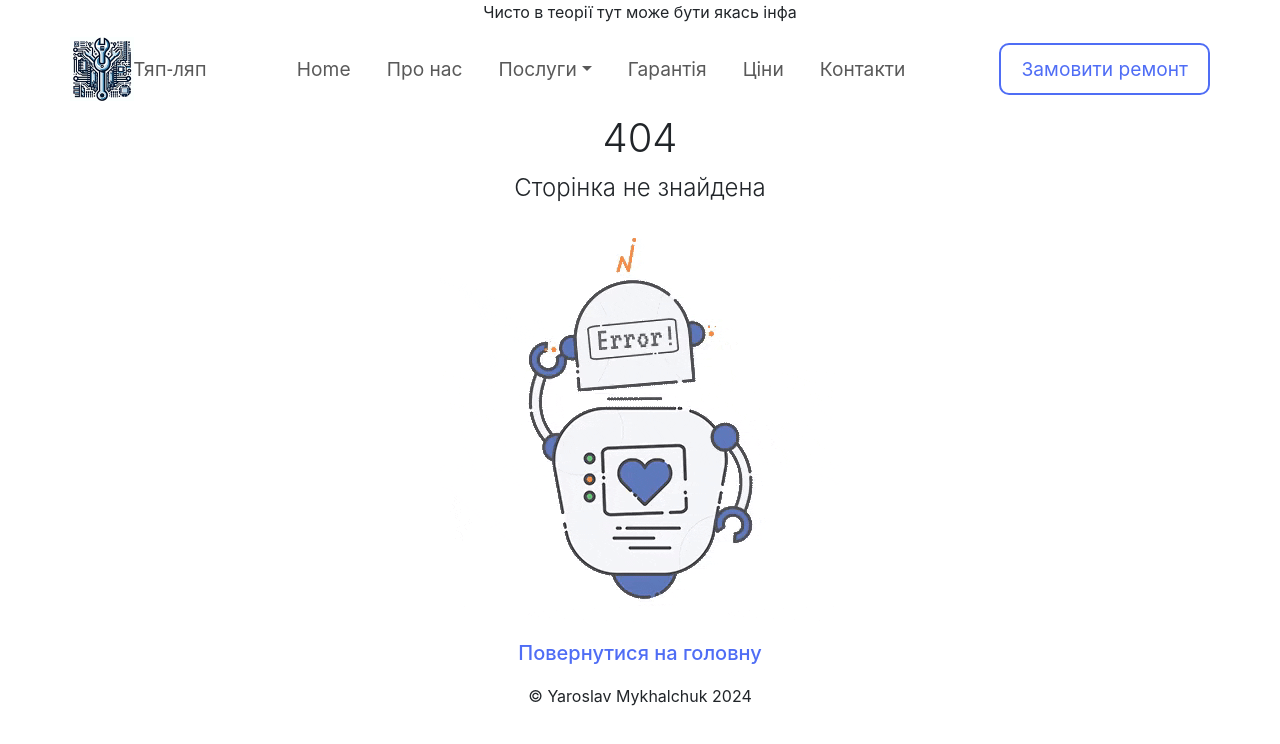
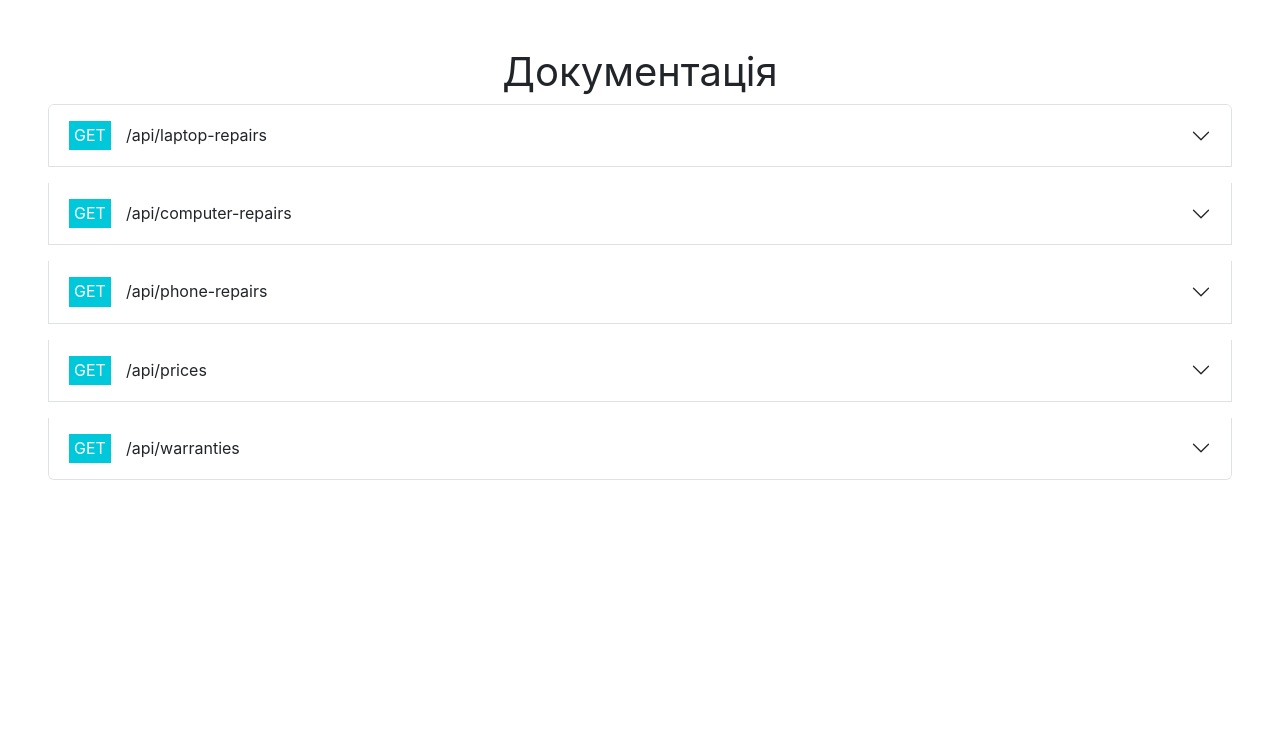
Before and after one commit to YaroslavMykhalchuk/computer-repair-react-app, a React (Create React App) app: page /docs in a window 1280 px wide. Before the commit this address had no page. Shown: the top 744 px of the page. Built offline with nearby package versions, Linux system fonts and the light colour scheme.

Commit message:
contact and docs page

```diff
--- /dev/null
+++ b/src/components/accordionDocs/AccordionDocs.js
@@ -0,0 +1,11 @@
+import React from "react";
+
+const AccordionDocs = ({children}) => {
+    return (
+        <div className="accordion" id="accordionExample">
+            {children}
+        </div>
+    )
+}
+
+export default AccordionDocs;
--- /dev/null
+++ b/src/components/accordionItemDocs/AccordionItemDocs.js
@@ -0,0 +1,54 @@
+import React from 'react';
+
+import './AccordionItemDocs.scss';
+
+const sanitizeTitleForId = (title) => {
+    return title.replace(/[^a-zA-Z0-9-_]/g, '-');
+};
+
+const getRequestTypeClassName = (requestType) => {
+    switch (requestType) {
+        case 'GET':
+        return 'bg-get';
+        case 'POST':
+        return 'bg-post';
+        default:
+        return '';
+    }
+};
+
+const AccordionItemDocs = ({ requestType, title, children }) => {
+    const sanitizedTitle = sanitizeTitleForId(title);
+    const targetId = `accordion-body-${sanitizedTitle}`;
+    const requestTypeClass = getRequestTypeClassName(requestType);
+
+    return (
+        <div className="accordion-item mb-3">
+            <h2 className="accordion-header" id={`heading-${sanitizedTitle}`}>
+                <button
+                    className="accordion-button collapsed"
+                    type="button"
+                    data-bs-toggle="collapse"
+                    data-bs-target={`#${targetId}`}
+                    aria-expanded="false"
+                    aria-controls={targetId}
+                >
+                    <span className={`${requestTypeClass}`}>{requestType}</span>
+                    {title}
+                </button>
+            </h2>
+            <div
+                id={targetId}
+                className="accordion-collapse collapse"
+                aria-labelledby={`heading-${sanitizedTitle}`}
+                data-bs-parent="#accordionExample"
+            >
+                <div className="accordion-body px-2">
+                    {children}
+                </div>
+            </div>
+        </div>
+    );
+};
+
+export default AccordionItemDocs;
--- /dev/null
+++ b/src/components/accordionItemDocs/AccordionItemDocs.scss
@@ -0,0 +1,13 @@
+.bg-get {
+    background-color: rgba(0, 200, 219, 1);
+    color: white;
+    padding: 5px;
+    margin-right: 15px;
+}
+
+.bg-post {
+    background-color: rgba(28,184,65,1);
+    color: white;
+    padding: 5px;
+    margin-right: 15px;
+}
--- a/src/components/app/App.js
+++ b/src/components/app/App.js
@@ -11,6 +11,7 @@ import Price from '../pages/price/Price';
 import Contact from '../pages/contact/Contact';
 import ComputerRepair from '../pages/computerRepair/ComputerRepair';
 import PhoneRepair from '../pages/phoneRepair/PhoneRepair';
+import Docs from '../pages/docs/Docs';
 import Error from '../pages/error/Error';
 
 function App() {
@@ -29,6 +30,7 @@ function App() {
             <Route path="contacts" element={<Contact/>} />
             <Route path="*" element={<Error code="404" message="Сторінка не знайдена"/>} />
           </Route>
+          <Route path="docs" element={<Docs/>}/>
         </Routes>
       </BrowserRouter>
     </div>
--- a/src/components/pages/contact/Contact.js
+++ b/src/components/pages/contact/Contact.js
@@ -1,9 +1,55 @@
 import React from "react";
+
+import Button from "../../button/Button";
+
+import "./Contact.scss";
 
 export default function Contact() {
     return (
-        <div>
-            Контакти
+        <div className="contact">
+            <h1>Контакти</h1>
+
+            <div className="row contact-info">
+                <div className="col-12 col-md-6 mb-3">
+                    <i className="fas fa-mobile-alt fa-4x mb-3 ms-3"></i>
+                    <h2 className="fs-2 mb-4 fw-normal">Зателефонуйте нам</h2>
+                    <div className="telephone-numbers fs-4">
+                        <h3 className="fw-normal">+38 096 123 45 67</h3>
+                        <h3 className="fw-normal">+38 096 123 45 67</h3>
+                    </div>
+                </div>
+                <div className="col-12 col-md-6 mb-3">
+                    <i className="fas fa-map-marker-alt fa-4x mb-3 ms-3"></i>
+                    <h2 className="fs-2 mb-4 fw-normal">Адреса</h2>
+                    <h3 className="fw-normal">м. Київ</h3>
+                    <p className="fs-5 fw-normal">вул. Михайла Грушевського 5, 1 поверх, офіс 1</p>
+                </div>
+                <div className="col-12 col-md-6 mb-3">
+                    <i class="fas fa-envelope fa-4x mb-3 ms-3"></i>
+                    <h2 className="fs-2 mb-4 fw-normal">Напишіть нам</h2>
+                    <p className="fs-4 fw-normal email">tyaplyapivproduction@gmail.com</p>
+                </div>
+                <div className="col-12 col-md-6 mb-3">
+                    <i class="fas fa-clock fa-4x mb-3 ms-3"></i>
+                    <h2 className="fs-2 mb-4 fw-normal">Час роботи</h2>
+                    <p className="fs-4 fw-normal time">Пн-Пт: 9:00-18:00</p>
+                    <p className="fs-4 fw-normal time">Сб: 9:00-17:00</p>
+                </div>
+            </div>
+
+            <div className="row map-section">
+                <div className="col-12 col-md-6 mb-3 map p-3">
+                    <iframe src="https://www.google.com/maps/embed?pb=!1m18!1m12!1m3!1d10162.802902966287!2d30.5371730464949!3d50.44667487678384!2m3!1f0!2f0!3f0!3m2!1i1024!2i768!4f13.1!3m3!1m2!1s0x40d4cfad233ecb25%3A0x86b1c9363cb57bb4!2z0LLRg9C70LjRhtGPINCc0LjRhdCw0LnQu9CwINCT0YDRg9GI0LXQstGB0YzQutC-0LPQviwgNSwg0JrQuNGX0LIsIDAyMDAw!5e0!3m2!1suk!2sua!4v1710599967338!5m2!1suk!2sua" width="100%" height="450" allowfullscreen="" loading="lazy" referrerpolicy="no-referrer-when-downgrade"></iframe>
+                </div>
+                <div className="col-12 col-md-6 mb-3 p-3">
+                    <p className="fs-4 fw-light">
+                        Ми у "Тяп-ляп" завжди раді почути від вас! Незалежно від того, чи маєте ви запитання,
+                        потребуєте консультації або хочете залишити відгук про наші послуги,
+                        наша команда готова вам допомогти.
+                    </p>
+                    <Button border color="main" size="large">Замовити ремонт</Button>
+                </div>
+            </div>
         </div>
     );
 }
--- /dev/null
+++ b/src/components/pages/contact/Contact.scss
@@ -0,0 +1,37 @@
+@import "../../../style/variables.scss";
+
+.contact {
+    text-align: start;
+    padding: 0.8rem;
+    background-color: $background-color;
+
+    h1 {
+        font-weight: lighter;
+        font-size: 2.5rem;
+
+        padding: 10px;
+    }
+
+    .contact-info {
+        i, h3, .email, .time {
+            color: $main-color;
+        }
+
+        .time {
+            margin-bottom: 0;
+        }
+    }
+
+    .map-section {
+        .map {
+            iframe {
+                border-radius: 14px;
+            }
+        }
+
+        button {
+            width: 100%;
+        }
+    }
+
+}
--- /dev/null
+++ b/src/components/pages/docs/Docs.js
@@ -0,0 +1,35 @@
+import React from "react";
+
+import AccordionDocs from "../../accordionDocs/AccordionDocs";
+import AccordionItemDocs from "../../accordionItemDocs/AccordionItemDocs";
+import RenderJson from "../../renderJson/RenderJson";
+
+import {apiLaptopRepairs} from "./apiData";
+
+const Docs = () => {
+    return (
+        <div className="docs m-5">
+            <h1 className="fs-1 fw-normal">Документація</h1>
+
+            <AccordionDocs>
+                <AccordionItemDocs requestType="GET" title="/api/laptop-repairs">
+                    <RenderJson json={apiLaptopRepairs} />
+                </AccordionItemDocs>
+                <AccordionItemDocs requestType="GET" title="/api/computer-repairs">
+                    <RenderJson json={apiLaptopRepairs} />
+                </AccordionItemDocs>
+                <AccordionItemDocs requestType="GET" title="/api/phone-repairs">
+                    <RenderJson json={apiLaptopRepairs} />
+                </AccordionItemDocs>
+                <AccordionItemDocs requestType="GET" title="/api/prices">
+                    <RenderJson json={apiLaptopRepairs} />
+                </AccordionItemDocs>
+                <AccordionItemDocs requestType="GET" title="/api/warranties">
+                    <RenderJson json={apiLaptopRepairs} />
+                </AccordionItemDocs>
+            </AccordionDocs>
+        </div>
+    )
+}
+
+export default Docs;
--- /dev/null
+++ b/src/components/pages/docs/apiData.js
@@ -0,0 +1,30 @@
+export const apiLaptopRepairs = {
+    "type_repairs": [
+        {
+            "id": 1,
+            "name": "Комплексна діагностика"
+        },
+        {
+            "id": 2,
+            "name": "Ремонт або заміна клавіатури"
+        },
+        {
+            "id": 3,
+            "name": "Заміна роз’ємів(USB, живлення та ін.)"
+        }
+    ],
+    "brands": [
+        {
+            "id": 5,
+            "name": "Asus"
+        },
+        {
+            "id": 6,
+            "name": "Lenovo"
+        },
+        {
+            "id": 7,
+            "name": "Dell"
+        }
+    ]
+}
--- /dev/null
+++ b/src/components/renderJson/RenderJson.js
@@ -0,0 +1,50 @@
+import React from 'react';
+import './RenderJson.scss';
+
+const RenderJson = ({ json }) => {
+    const renderObject = (object) => {
+    const entries = Object.entries(object);
+    return (
+        <span>
+            {'{'}
+            {entries.map(([key, value], index) => (
+                <div key={key} className="json-entry">
+                <span className="json-key">"{key}"</span>: {renderValue(value)}
+                {index < entries.length - 1 ? ',' : ''}
+                </div>
+            ))}
+            {'}'}
+        </span>
+    );
+    };
+
+    const renderArray = (array) => {
+    return (
+        <span>
+            [
+                {array.map((item, index) => (
+                    <div key={index} className="json-entry">
+                    {renderValue(item)}
+                    {index < array.length - 1 ? ',' : ''}
+                    </div>
+                ))}
+            ]
+        </span>
+    );
+    };
+
+    const renderValue = (value) => {
+        if (Array.isArray(value)) return renderArray(value);
+        if (value && typeof value === 'object') return renderObject(value);
+        if (typeof value === 'string') return <span className="json-string">"{value}"</span>;
+        return <span className="json-value">{String(value)}</span>;
+    };
+
+    return (
+        <pre className="json-display">
+            {renderObject(json)}
+        </pre>
+    );
+};
+
+export default RenderJson;
--- /dev/null
+++ b/src/components/renderJson/RenderJson.scss
@@ -0,0 +1,21 @@
+.json-display {
+    text-align: left;
+    white-space: pre-wrap;
+    font-family: monospace;
+}
+
+.json-key {
+    color: #a52a2a;
+}
+
+.json-string {
+    color: #028900;
+}
+
+.json-value {
+    color: #0000ff;
+}
+
+.json-entry {
+    margin-left: 20px;
+}
```
